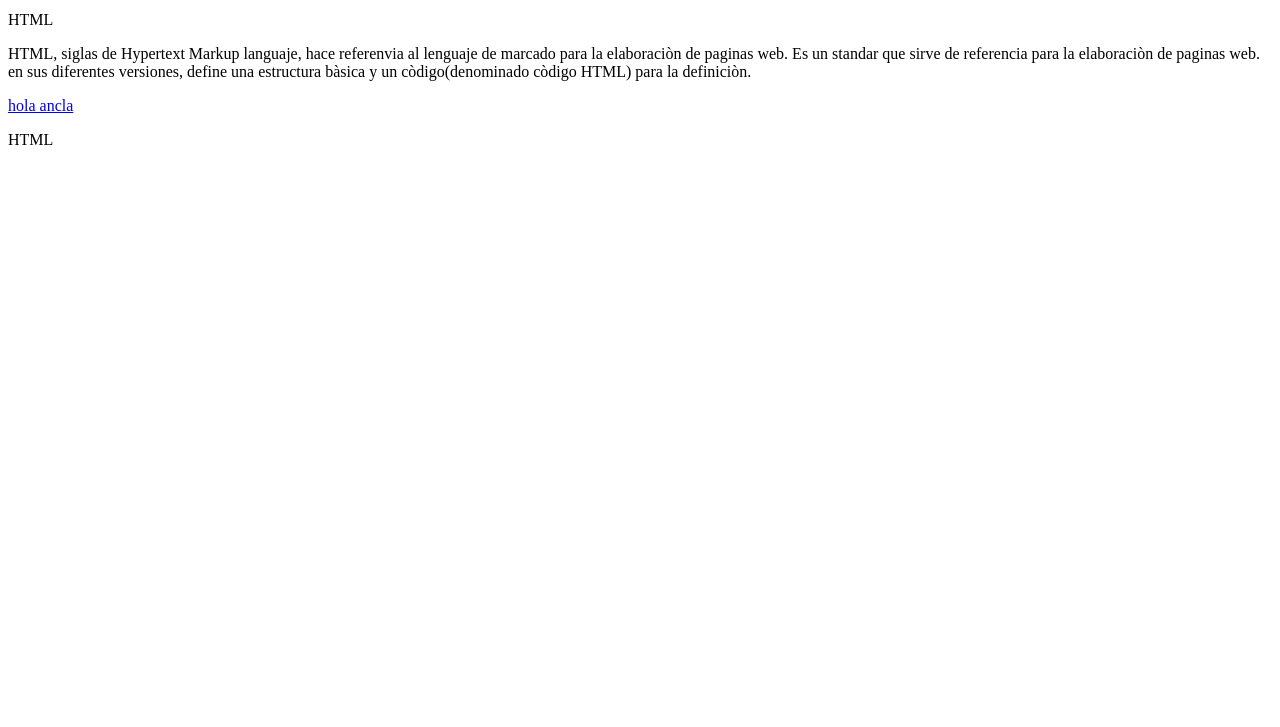
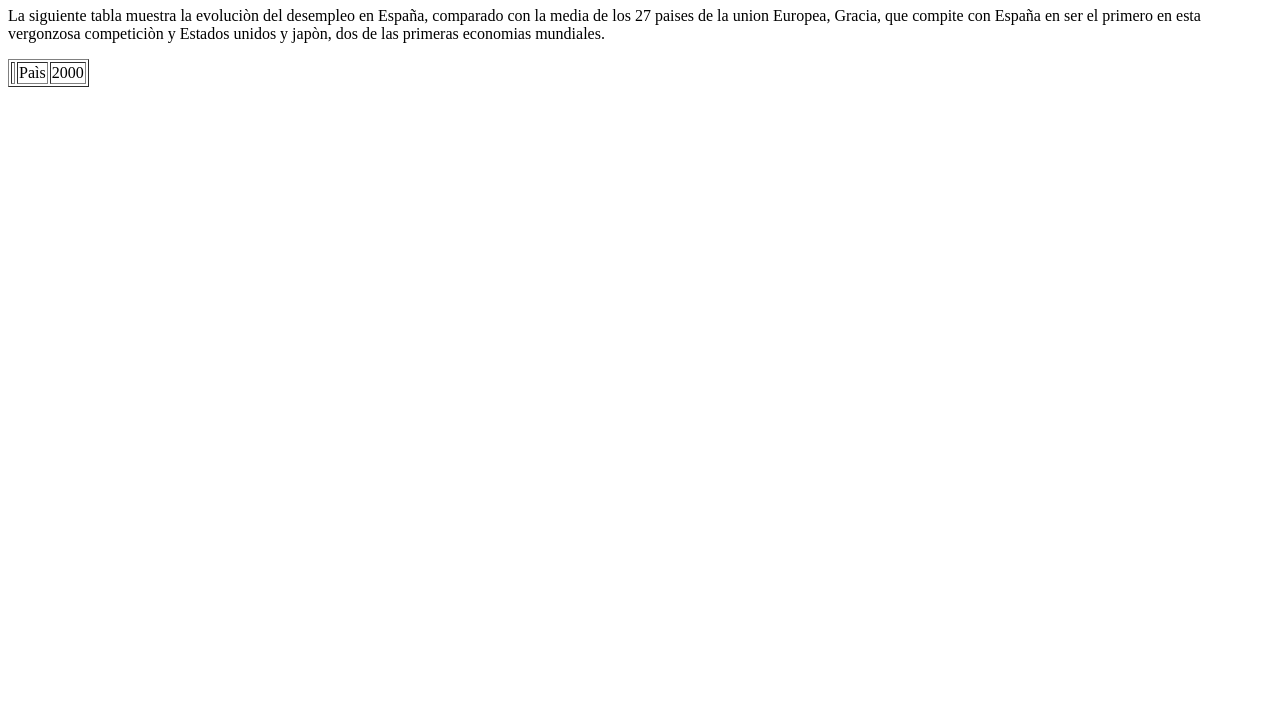
Before and after one commit to davanegaspr/PrimerHtml, a website: page index.html in a window 1280 px wide. Shown: the part 73-800 px from the top of the page. Drawn offline with Linux system fonts and the light colour scheme.

Commit message:
primera tabla

```diff
--- a/index.html
+++ b/index.html
@@ -7,20 +7,18 @@
     <title>Document</title>
 </head>
 <body>
-    <p>Los tres pilares de la web</p>
-    <p>Tim Berners-Lee considerado el padre de la web porque desarrollo los tres
-        elementos basicos para el funcionamiento web:
-        HTML;
-        HTTP;
-        URL
+    <H1>El desempleo en España</H1>
+    <p>La siguiente tabla muestra la evoluciòn del desempleo en España, comparado con la
+        media de los 27 paises de la union Europea, Gracia, que compite con España en ser el
+        primero en esta vergonzosa competiciòn y Estados unidos y japòn, dos de las primeras
+        economias mundiales.
     </p>
-    <p>HTML</p>
-    <P>HTML, siglas de Hypertext Markup languaje, hace referenvia al lenguaje de marcado
-        para la elaboraciòn de paginas web. Es un standar que sirve de referencia para la elaboraciòn de paginas web.
-        en sus diferentes versiones, define una estructura bàsica y un còdigo(denominado còdigo HTML) para la definiciòn.
-    </P>
-    <a href = "#prueba">hola ancla</a>
-    <p ID = "prueba">HTML</p>
-    <P></P>
+    <table border="dotted">
+        <th>
+            <td>Paìs</td>
+            <td>2000</td>
+        </th>
+
+    </table>
 </body>
 </html>
```
